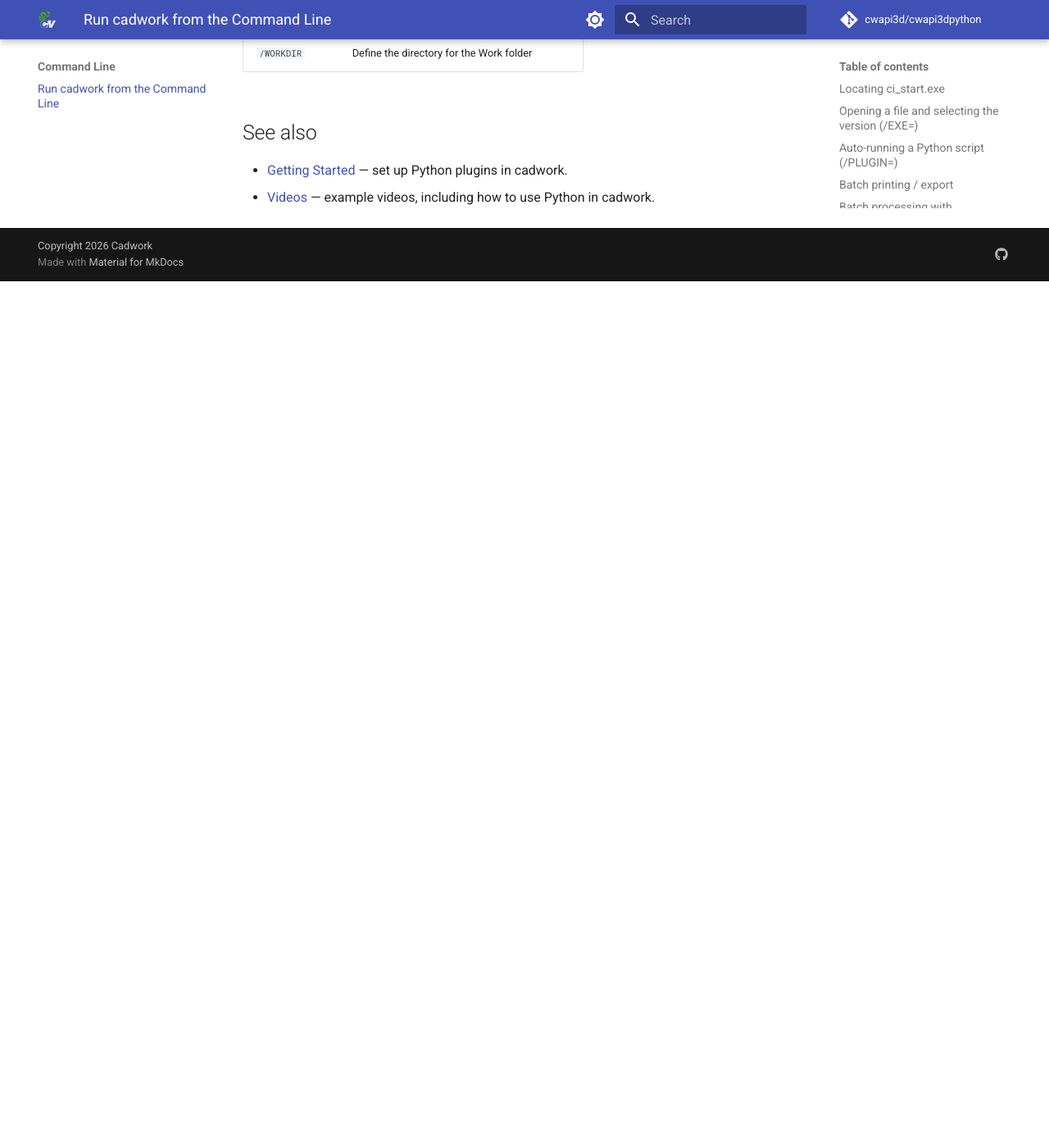
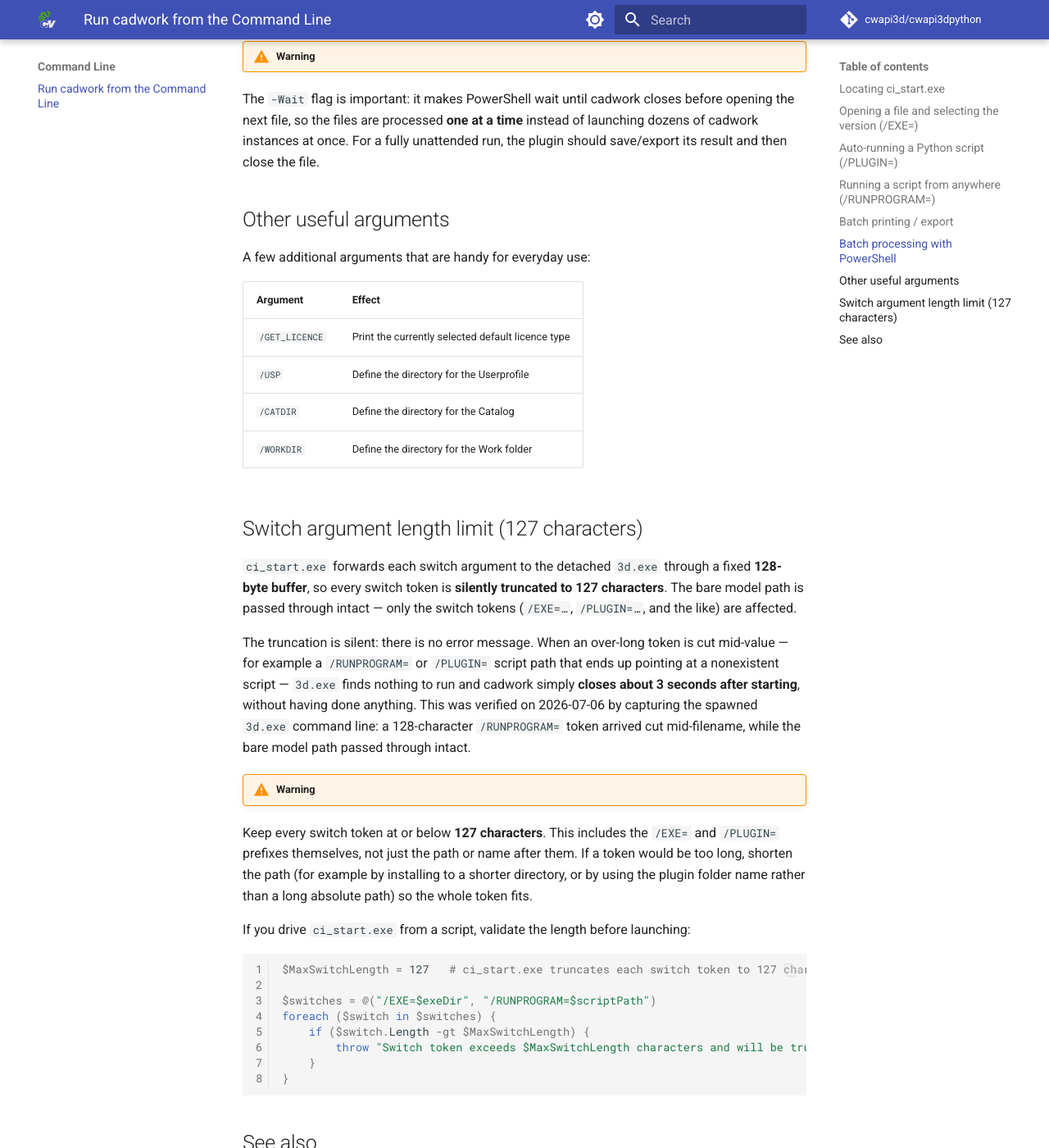
Before and after one commit to cwapi3d/cwapi3dpython, an MkDocs documentation site: the page built from docs/command_line.md, in a window 1280 px wide and 1400 px high, scrolled down 2975 px. Shown: the whole window at 82% size. Built offline with MkDocs 1.6.1 and Material for MkDocs 9.7.7, drawn with Linux system fonts in a browser that asks for light colours; comment, search, counter and statistics services are not loaded; before the commit the page ends 3318 px from its top, so only the background shows below that; some of the changed text lies outside the part shown.

Commit message:
Add documentation for running scripts and switch argument length limit in command line

````diff
--- a/docs/command_line.md
+++ b/docs/command_line.md
@@ -63,6 +63,25 @@ For unattended processing, let the script do its work and then save or export th
 example `file_controller.save_3d_file()` or an export controller call — so each file is
 processed start to finish without any clicks.
 
+## Running a script from anywhere (`/RUNPROGRAM=`)
+
+Where `/PLUGIN=` runs a plugin by its folder name in `API.x64`, `/RUNPROGRAM=` runs a **`.py` or
+`.dll` from any location** — the file does not have to be installed as a plugin. Pass the full path
+to the script:
+
+```powershell
+D:\cadwork.dir\ci_start.exe ".\Downloads\test_elements_walls.3d" /EXE=D:\cadwork.dir\exe_2026 /RUNPROGRAM="C:\Users\MichaelBrunner\Downloads\export_elements_jsonl.py"
+```
+
+!!! tip
+Quote the path if it contains spaces. As with `/PLUGIN=`, have the script save or export its
+result so each file is processed start to finish without any clicks.
+
+!!! warning
+The full `/RUNPROGRAM=` token is subject to the 127-character switch limit described in
+[Switch argument length limit](#switch-argument-length-limit-127-characters) below — a long
+script path can be silently truncated.
+
 ## Batch printing / export
 
 For `.2d` files you can print plotter or laser frames directly from the command line:
@@ -116,6 +135,39 @@ A few additional arguments that are handy for everyday use:
 | `/CATDIR`      | Define the directory for the Catalog              |
 | `/WORKDIR`     | Define the directory for the Work folder          |
 
+## Switch argument length limit (127 characters)
+
+`ci_start.exe` forwards each switch argument to the detached `3d.exe` through a fixed **128-byte
+buffer**, so every switch token is **silently truncated to 127 characters**. The bare model path
+is passed through intact — only the switch tokens (`/EXE=…`, `/PLUGIN=…`, and the like) are
+affected.
+
+The truncation is silent: there is no error message. When an over-long token is cut mid-value —
+for example a `/RUNPROGRAM=` or `/PLUGIN=` script path that ends up pointing at a nonexistent
+script — `3d.exe` finds nothing to run and cadwork simply **closes about 3 seconds after
+starting**, without having done anything. This was verified on 2026-07-06 by capturing the spawned
+`3d.exe` command line: a 128-character `/RUNPROGRAM=` token arrived cut mid-filename, while the
+bare model path passed through intact.
+
+!!! warning
+Keep every switch token at or below **127 characters**. This includes the `/EXE=` and
+`/PLUGIN=` prefixes themselves, not just the path or name after them. If a token would be too
+long, shorten the path (for example by installing to a shorter directory, or by using the plugin
+folder name rather than a long absolute path) so the whole token fits.
+
+If you drive `ci_start.exe` from a script, validate the length before launching:
+
+```powershell
+$MaxSwitchLength = 127   # ci_start.exe truncates each switch token to 127 characters
+
+$switches = @("/EXE=$exeDir", "/RUNPROGRAM=$scriptPath")
+foreach ($switch in $switches) {
+    if ($switch.Length -gt $MaxSwitchLength) {
+        throw "Switch token exceeds $MaxSwitchLength characters and will be truncated: $switch"
+    }
+}
+```
+
 ## See also
 
 - [Getting Started](get_started.md) — set up Python plugins in cadwork.
````
